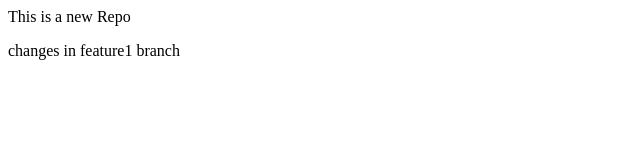
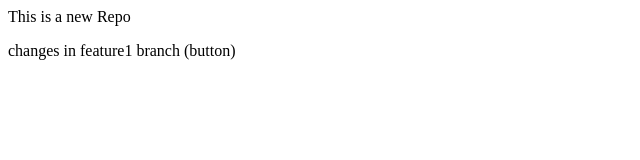
Before and after one commit to sujeetgithub7/Local-repository, a plain HTML site: page index.html in a window 1280 px wide. Shown: the full height of the page, 0-640 px from the left. Drawn offline with Linux system fonts and the light colour scheme.

```diff
--- a/index.html
+++ b/index.html
@@ -1,2 +1,2 @@
 <p>This is a new Repo</p>
-<p>changes in feature1 branch</p>
+<p>changes in feature1 branch (button)</p>
```
